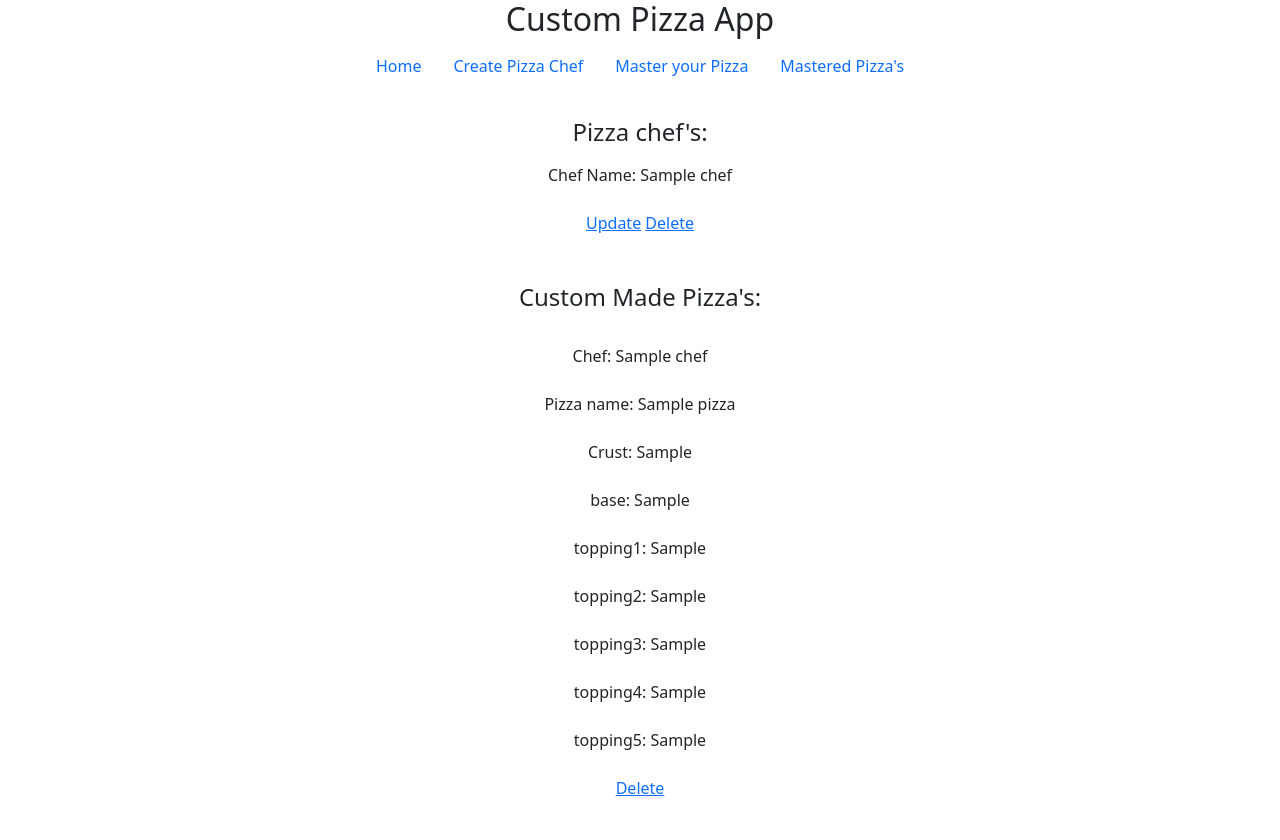
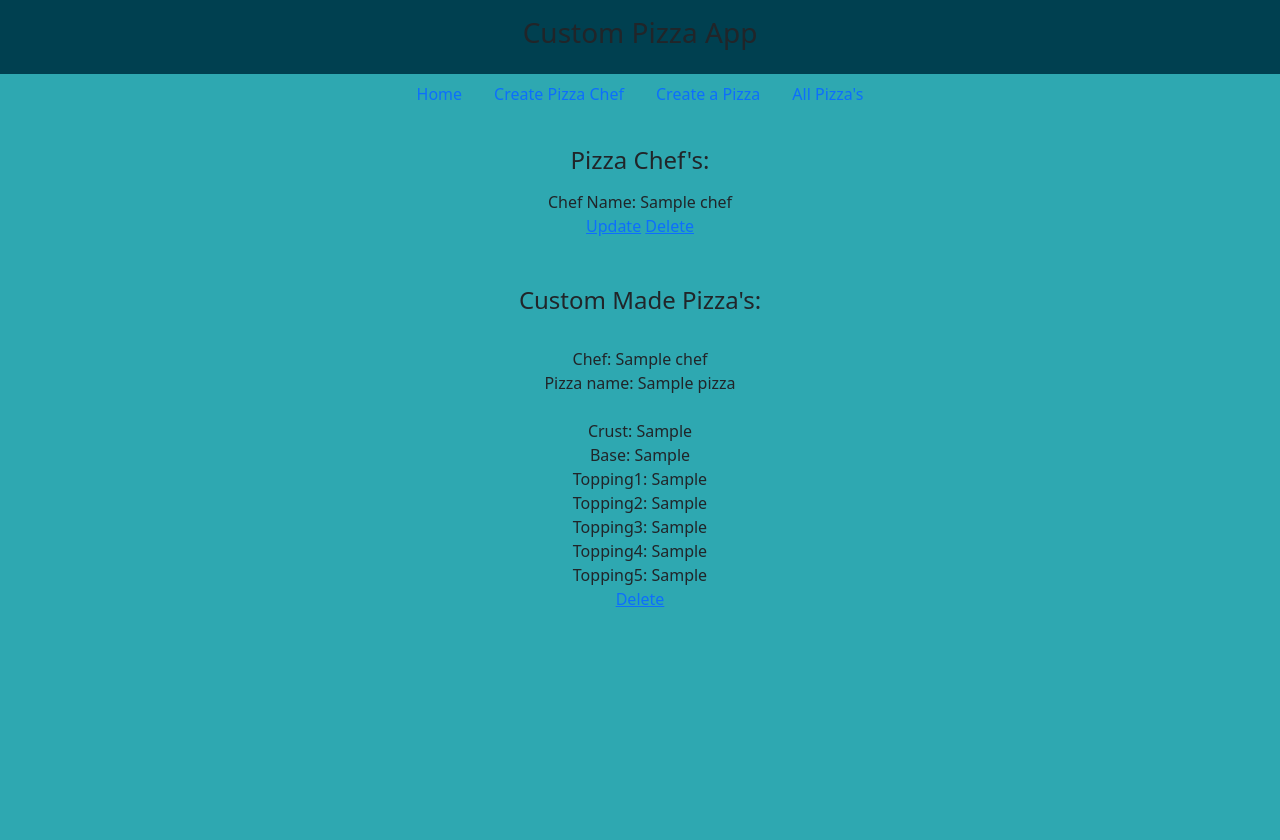
Before and after one commit to erhnaks/Phyton_flask_app_Pipeline, a Flask app: page / in a window 1280 px wide. After the commit the page ends 607 px from the top, so only its background shows below. Run offline with Flask 2, Linux system fonts and the light colour scheme; tables that the repository leaves empty hold one stand-in row (values such as "Sample post").

Commit message:
QP-6 #base HTML redesigned!

```diff
--- a/application/templates/base.html
+++ b/application/templates/base.html
@@ -1,5 +1,12 @@
 <!DOCTYPE html>
 <html>
+    <body style="background-color: rgb(46, 168, 177)">
+        <div
+        class="w-auto p-3" style="background-color: rgb(0,64,80);">
+        <center>
+            <h3>Custom Pizza App</h3>
+        </center>
+    </div>
 <head>
     <meta charset="utf-8">
     <meta name="viewport" content="width=device-width, initial-scale=1">
@@ -9,8 +16,6 @@
     integrity="sha384-ka7Sk0Gln4gmtz2MlQnikT1wXgYsOg+OMhuP+IlRH9sENBO0LRn5q+8nbTov4+1p" crossorigin="anonymous"></script>
         <title> Chef Pizza's </title>
 </head>
-        <h2><center>Custom Pizza App</center></h2>
-
         <ul class="nav justify-content-center">
             <li class="nav-item">
             <a class="nav-link active" aria-current="page" href="read">Home</a>
@@ -19,10 +24,10 @@
             <a class="nav-link" href="createchef">Create Pizza Chef</a>
             </li>
             <li class="nav-item">
-            <a class="nav-link" href="createpizza">Master your Pizza</a>
+            <a class="nav-link" href="createpizza">Create a Pizza</a>
             </li>
             <li class="nav-item">
-            <a class="nav-link" href="read">Mastered Pizza's</a>
+            <a class="nav-link" href="read">All Pizza's</a>
             </li>
         </ul>
         {% block chef %}
--- a/application/templates/createpizza.html
+++ b/application/templates/createpizza.html
@@ -32,5 +32,3 @@
     <center><input class="btn btn-primary" type="submit" value="Submit"></center>
     </form>
     {% endblock chef %}
-
-    <center>
--- a/application/templates/read.html
+++ b/application/templates/read.html
@@ -3,11 +3,10 @@
 
 <h1></h1>
 <br>
-<center><h4>Pizza chef's:</h4></center>
+<center><h4>Pizza Chef's:</h4></center>
     <p>
     {% for chef in chef %}
     <center>Chef Name: {{ chef.name }} <br></center>
-        <br>
         <center><span><a href="{{ url_for('updatechef', name=chef.name) }}">Update</a></span>
         <span><a href="{{ url_for('deletechef', name=chef.name) }}">Delete</a></span></center>
         <br>
@@ -17,23 +16,15 @@
     {% for pizza in pizza %}
     <br>
         <center>Chef: {{ pizza.chef.name }} </center>
-        <br>
         <center> Pizza name: {{ pizza.name }} </center>
         <br>
         <center> Crust: {{ pizza.crust }} </center>
-        <br>
-        <center> base: {{ pizza.base }}</center>
-        <br>
-        <center> topping1: {{ pizza.topping1 }} </center>
-        <br>
-        <center> topping2: {{ pizza.topping2 }} </center>
-        <br>
-        <center> topping3: {{ pizza.topping3 }} </center>
-        <br>
-        <center> topping4: {{ pizza.topping4 }} </center>
-        <br>
-        <center> topping5: {{ pizza.topping5 }} </center>
-        <br>
+        <center> Base: {{ pizza.base }}</center>
+        <center> Topping1: {{ pizza.topping1 }} </center>
+        <center> Topping2: {{ pizza.topping2 }} </center>
+        <center> Topping3: {{ pizza.topping3 }} </center>
+        <center> Topping4: {{ pizza.topping4 }} </center>
+        <center> Topping5: {{ pizza.topping5 }} </center>
         <center><span><a href="{{ url_for('deletepizza', name=pizza.name) }}">Delete</a></span></button></center>
         <br>
         {% endfor %}
```
